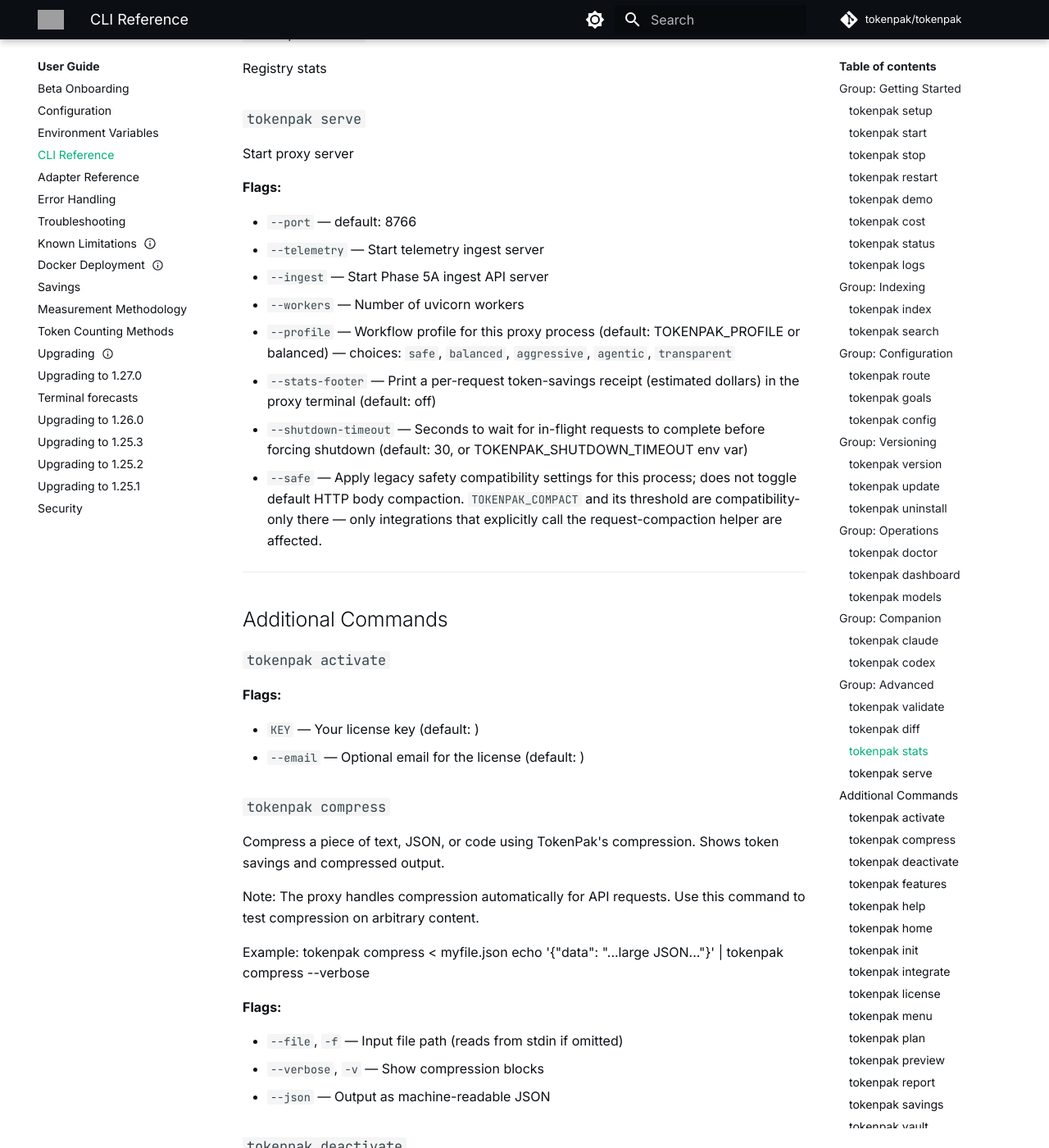
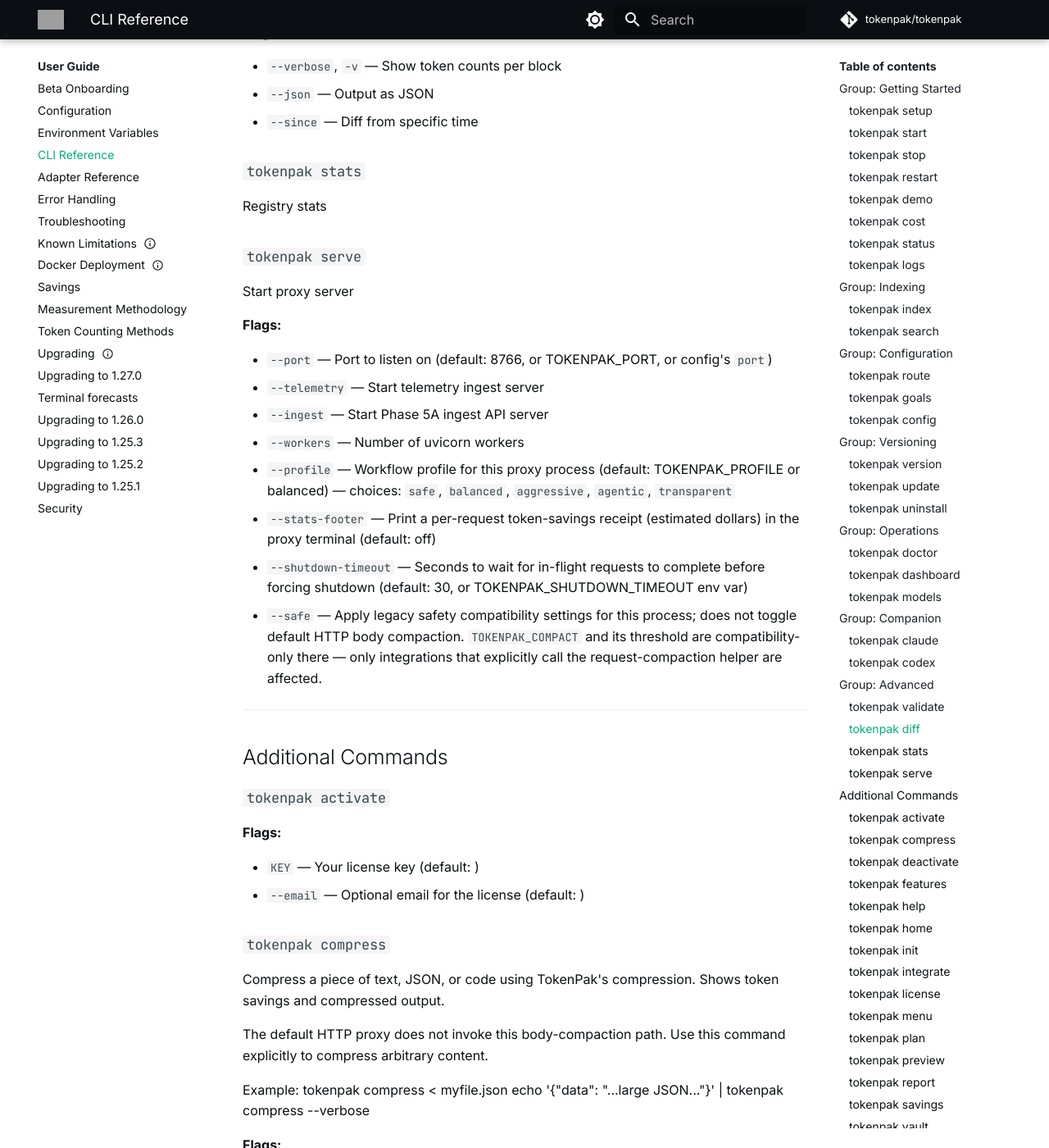
Before and after one commit to tokenpak/docs, an MkDocs documentation site: the page built from docs/cli-reference.md, in a window 1280 px wide and 1400 px high, scrolled down 11828 px. Shown: the whole window at 82% size. Built offline with MkDocs 1.6.1 and Material for MkDocs 9.7.7, drawn with Linux system fonts in a browser that asks for light colours; comment, search, counter and statistics services are not loaded; some of the changed text lies outside the part shown; grey boxes are pictures that could not be loaded.

Commit message:
docs: synchronize the CLI reference with shipped behavior

```diff
--- a/docs/cli-reference.md
+++ b/docs/cli-reference.md
@@ -32,7 +32,7 @@
 
 **Flags:**
 
-- `--port` — Port to listen on (default: 8766) (default: 8766)
+- `--port` — Port to listen on (default: 8766, or TOKENPAK_PORT)
 - `--workers` — Number of worker processes (default: 2) (default: 2)
 - `--log-level` — Logging level (default: info) (default: info) — choices: `debug`, `info`, `warning`, `error`
 
@@ -423,7 +428,7 @@
 
 **Flags:**
 
-- `--port` — default: 8766
+- `--port` — Port to listen on (default: 8766, or TOKENPAK_PORT, or config's `port`)
 - `--telemetry` — Start telemetry ingest server
 - `--ingest` — Start Phase 5A ingest API server
 - `--workers` — Number of uvicorn workers
@@ -448,8 +453,8 @@
 Compress a piece of text, JSON, or code using TokenPak's compression.
 Shows token savings and compressed output.
 
-Note: The proxy handles compression automatically for API requests.
-Use this command to test compression on arbitrary content.
+The default HTTP proxy does not invoke this body-compaction path.
+Use this command explicitly to compress arbitrary content.
 
 Example:
   tokenpak compress < myfile.json
```
Also changed, not shown: other parts of docs/cli-reference.md (+6 -1 lines).
